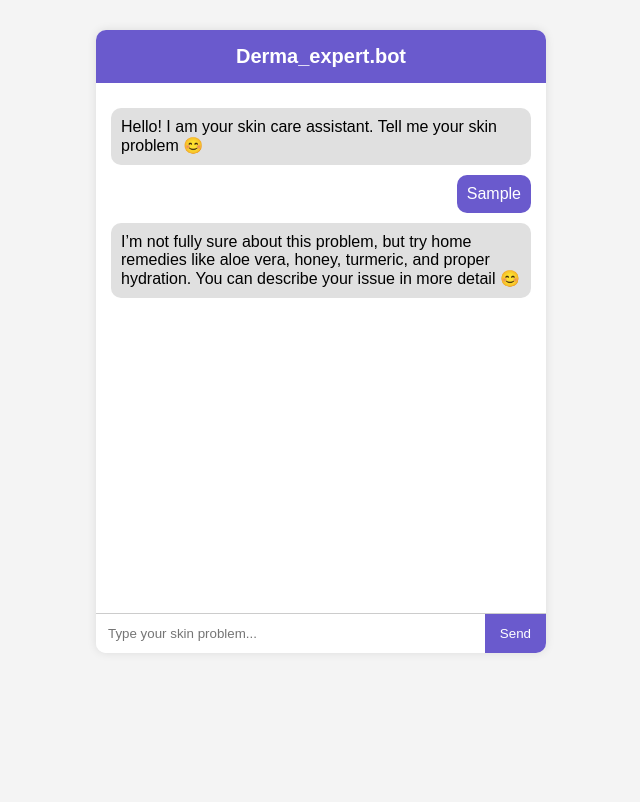
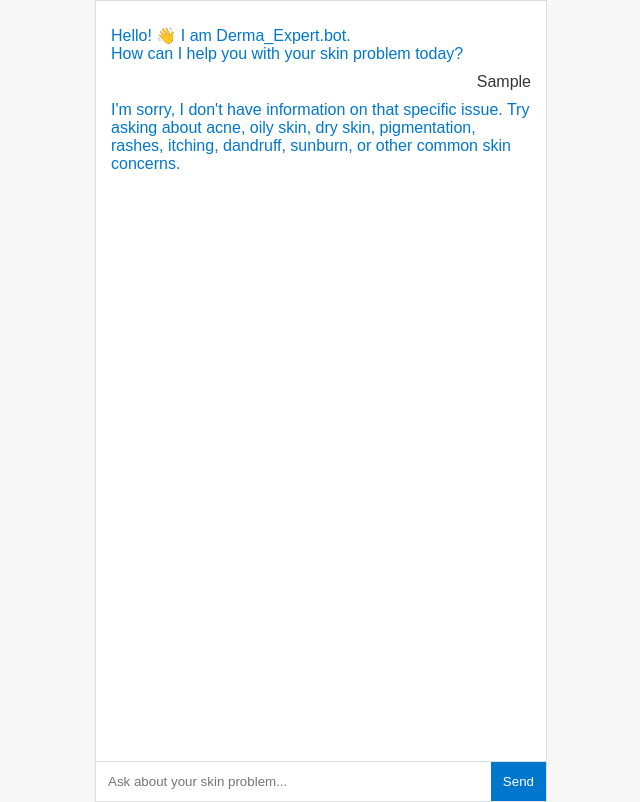
Before and after one commit to Derma-expert/Derma_expert.bot, a plain HTML site: page index.html in a window 1280 px wide. Both pictures are taken after typing "Sample" into the empty fields and a click on the button "Send". Shown: the whole page, without its empty margins (319-959 px from the left). Drawn offline with Linux system fonts and the light colour scheme.

Commit message:
Update index.html

```diff
--- a/index.html
+++ b/index.html
@@ -2,124 +2,140 @@
 <html lang="en">
 <head>
     <meta charset="UTF-8">
-    <meta name="viewport" content="width=device-width, initial-scale=1.0">
-    <title>Derma_expert.bot</title>
+    <title>Derma_Expert.bot</title>
     <style>
         body {
-            font-family: Arial, sans-serif;
-            background: #f4f4f4;
+            font-family: Arial;
+            background: #f7f7f7;
             margin: 0;
             padding: 0;
         }
         .chat-container {
+            width: 100%;
             max-width: 450px;
-            margin: 30px auto;
+            margin: auto;
             background: white;
-            border-radius: 10px;
-            box-shadow: 0px 0px 10px rgba(0,0,0,0.1);
-            overflow: hidden;
+            height: 100vh;
+            display: flex;
+            flex-direction: column;
+            border: 1px solid #ddd;
         }
-        .header {
-            background: #6a5acd;
-            padding: 15px;
-            text-align: center;
-            color: white;
-            font-size: 20px;
-            font-weight: bold;
-        }
-        .chat-box {
-            height: 500px;
+        #messages {
+            flex: 1;
             padding: 15px;
             overflow-y: auto;
         }
-        .user-message {
-            text-align: right;
-            margin: 10px 0;
-        }
-        .user-message span {
-            background: #6a5acd;
-            color: white;
-            padding: 10px;
-            border-radius: 10px;
-            display: inline-block;
-        }
-        .bot-message {
-            text-align: left;
-            margin: 10px 0;
-        }
-        .bot-message span {
-            background: #e0e0e0;
-            padding: 10px;
-            border-radius: 10px;
-            display: inline-block;
-        }
+        .bot { color: #0077cc; margin: 10px 0; }
+        .user { color: #333; text-align: right; margin: 10px 0; }
         .input-area {
             display: flex;
-            border-top: 1px solid #ccc;
+            border-top: 1px solid #ddd;
         }
-        .input-area input {
+        #userInput {
             flex: 1;
             padding: 12px;
             border: none;
             outline: none;
         }
-        .input-area button {
-            background: #6a5acd;
+        button {
+            padding: 12px;
+            background: #0077cc;
             color: white;
-            padding: 12px 15px;
             border: none;
-            cursor: pointer;
         }
     </style>
 </head>
 <body>
+
 <div class="chat-container">
-    <div class="header">Derma_expert.bot</div>
-    <div class="chat-box" id="chatBox">
-        <div class="bot-message"><span>Hello! I am your skin care assistant. Tell me your skin problem 😊</span></div>
-    </div>
+    <div id="messages"></div>
+
     <div class="input-area">
-        <input type="text" id="userInput" placeholder="Type your skin problem...">
+        <input type="text" id="userInput" placeholder="Ask about your skin problem...">
         <button onclick="sendMessage()">Send</button>
     </div>
 </div>
 
 <script>
-function sendMessage() {
-    let input = document.getElementById("userInput");
-    let message = input.value.trim();
-    if (message === "") return;
+    const messages = document.getElementById("messages");
 
-    let chatBox = document.getElementById("chatBox");
-    chatBox.innerHTML += `<div class='user-message'><span>${message}</span></div>`;
-    input.value = "";
-    chatBox.scrollTop = chatBox.scrollHeight;
+    function addMessage(text, sender) {
+        let msg = document.createElement("div");
+        msg.className = sender;
+        msg.innerText = text;
+        messages.appendChild(msg);
+        messages.scrollTop = messages.scrollHeight;
+    }
 
-    let reply = getBotReply(message.toLowerCase());
-    setTimeout(() => {
-        chatBox.innerHTML += `<div class='bot-message'><span>${reply}</span></div>`;
-        chatBox.scrollTop = chatBox.scrollHeight;
-    }, 500);
-}
+    // --- WELCOME INTENT ---
+    addMessage("Hello! 👋 I am Derma_Expert.bot.\nHow can I help you with your skin problem today?", "bot");
 
-function getBotReply(msg) {
-    if (msg.includes("pimple") || msg.includes("acne")) {
-        return "For acne: Wash face 2 times daily, use aloe vera gel, apply ice for swelling, avoid oily food.";
+    // --- MAIN RESPONSE ENGINE ---
+    function getBotResponse(input) {
+        input = input.toLowerCase();
+
+        // ACNE
+        if (input.includes("acne") || input.includes("pimples")) {
+            return "For acne: Keep your face clean, avoid touching your skin, use gentle cleansers, and apply aloe vera gel. If it persists, consult a dermatologist.";
+        }
+
+        // OILY SKIN
+        if (input.includes("oily")) {
+            return "For oily skin: Wash with mild face wash twice daily, use water-based moisturizers, and apply multani mitti once a week.";
+        }
+
+        // DRY SKIN
+        if (input.includes("dry") || input.includes("rough")) {
+            return "For dry skin: Use fragrance-free moisturizers, drink more water, and apply coconut or almond oil at night.";
+        }
+
+        // PIGMENTATION / DARK SPOTS
+        if (input.includes("pigmentation") || input.includes("dark spots")) {
+            return "For pigmentation: Apply aloe vera gel, use sunscreen daily, and avoid harsh scrubbing. Turmeric + honey mask can help lighten spots.";
+        }
+
+        // RASHES
+        if (input.includes("rash") || input.includes("rashes")) {
+            return "For rashes: Keep the area clean, avoid scratching, and use cool compress. If it spreads, please see a medical professional.";
+        }
+
+        // ITCHING
+        if (input.includes("itch") || input.includes("itching")) {
+            return "For itching: Use cold compress, keep the skin moisturized, and avoid perfumed products.";
+        }
+
+        // SUNBURN / TAN
+        if (input.includes("sunburn") || input.includes("tan")) {
+            return "For sunburn/tan: Apply aloe vera gel, cold milk, or cucumber gel. Always use sunscreen before going out.";
+        }
+
+        // DANDRUFF / SCALP ISSUES
+        if (input.includes("dandruff") || input.includes("scalp")) {
+            return "For dandruff: Use anti-dandruff shampoo, apply warm coconut oil, and keep the scalp clean.";
+        }
+
+        // BLACKHEADS / WHITEHEADS
+        if (input.includes("blackhead") || input.includes("whitehead")) {
+            return "For blackheads: Steam your face gently and exfoliate softly with oatmeal or a mild scrub.";
+        }
+
+        // FALLBACK INTENT
+        return "I'm sorry, I don't have information on that specific issue. Try asking about acne, oily skin, dry skin, pigmentation, rashes, itching, dandruff, sunburn, or other common skin concerns.";
     }
-    if (msg.includes("dry skin")) {
-        return "For dry skin: Apply coconut oil or aloe vera, drink lots of water, avoid hot showers, and use a gentle moisturizer.";
+
+    // --- SEND MESSAGE ---
+    function sendMessage() {
+        const input = document.getElementById("userInput").value;
+        if (input.trim() === "") return;
+
+        addMessage(input, "user");
+
+        const botResponse = getBotResponse(input);
+        setTimeout(() => addMessage(botResponse, "bot"), 400);
+
+        document.getElementById("userInput").value = "";
     }
-    if (msg.includes("dark spots") || msg.includes("hyperpigmentation")) {
-        return "For dark spots: Apply lemon + honey mix (10 min), aloe vera gel at night, use sunscreen daily.";
-    }
-    if (msg.includes("hair fall") || msg.includes("hair")) {
-        return "For hair fall: Apply onion juice, massage with coconut/almond oil, eat protein-rich foods.";
-    }
-    if (msg.includes("tan") || msg.includes("sunburn")) {
-        return "For tanning: Apply curd + turmeric, use aloe vera gel, and use sunscreen before going out.";
-    }
-    return "I’m not fully sure about this problem, but try home remedies like aloe vera, honey, turmeric, and proper hydration. You can describe your issue in more detail 😊";
-}
 </script>
+
 </body>
 </html>
```
